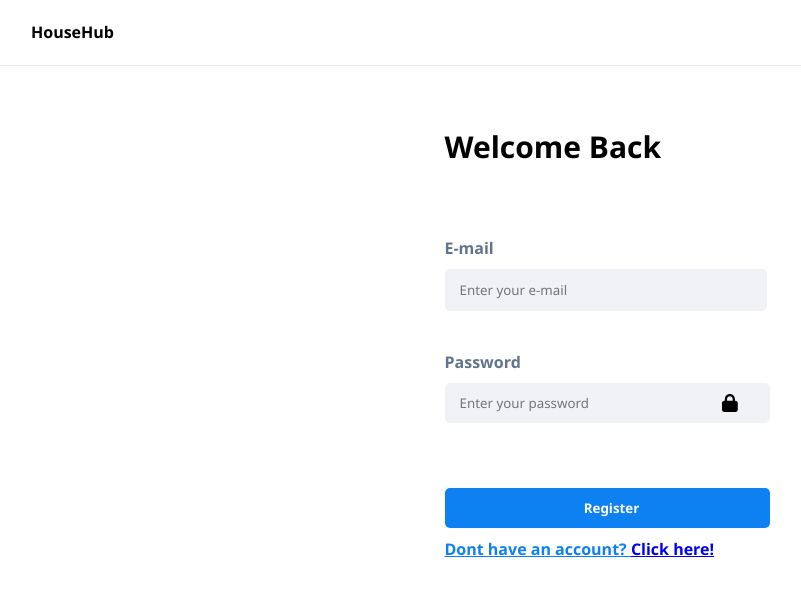
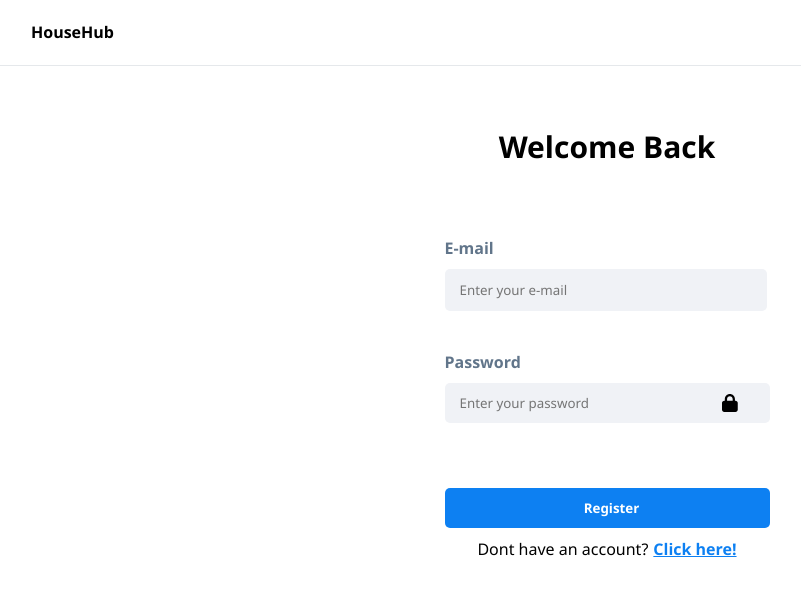
Before and after one commit to BilalHammi/HomeHub, an Angular app in the folder frontend/: page /login in a window 1280 px wide. Shown: the top 596 px of the page, without its empty margins (33-834 px from the left). Built offline with nearby package versions, Linux system fonts and the light colour scheme.

Commit message:
hyperlink styling changed.

```diff
--- a/frontend/src/app/login/login.component.css
+++ b/frontend/src/app/login/login.component.css
@@ -1,114 +1,13 @@
-/* * {
-    font-family: 'Segoe UI', Tahoma, Geneva, Verdana, sans-serif;
-}
-
-img {
-    width: 40px;
-    height: 40px;
-}
-
-.registerForm {
+h1 {
     display: flex;
     justify-content: center;
 }
 
-.under {
-    display: flex;
-    flex-direction: column;
-}
-
-.registerForm h1 {
-    margin-top: 60px;
-    margin-bottom: 40px;
-    font-size: 30px;
-    font-weight: bold;
+#hyperlinkRegister {
     display: flex;
     justify-content: center;
 }
 
-.registerForm label {
-    color: #61758A;
-    font-weight: bold;
-    margin-bottom: 10px;
+a {
+    margin-left: 5px;
 }
-
-.registerForm input {
-    background-color: #F0F2F6;
-    border-radius: 5px;
-    width: 305px;
-    height: 40px;
-    padding-left: 15px;
-    border: none;
-}
-
-.between {
-    margin: 30px 0px 10px 0px;
-}
-
-input[type="submit"] {
-    background-color: #0D80F2 !important;
-    border-radius: 5px;
-    color: white;
-    font-weight: bold;
-    width: 325px !important;
-}
-
-.between p {
-    color: #0D80F2;
-    font-weight: bold;
-    text-decoration: underline;
-}
-
-#warning {
-    color: red;
-    font-weight: bold;
-    text-decoration: none;
-    margin-bottom: 0px;
-}
-
-.input-icon-wrapper .icon {
-    position: absolute;
-    margin-left: 13%;
-    padding-right: 30px;
-    margin-top: 8px;
-}
-
-p {
-    margin-top: 10px;
-}
-.password-wrapper {
-    position: relative;
-    width: 305px;
-    height: 40px;
-}
-
-.password-wrapper input {
-    padding-left: 15px;
-    padding-right: 44px;
-    background: #F0F2F6;
-    border: none;
-    border-radius: 5px;
-    box-sizing: border-box;
-}
-
-.password-wrapper .icon {
-    position: absolute;
-    top: 50%;
-    right: 12px;
-    transform: translateY(-50%);
-    font-size: 18px;
-    cursor: pointer;
-}
-
-.password-wrapper #warning {
-    top: 100%;
-    left: 0;
-}
-
-.password-wrapper input {
-    width: 325px !important;
-}
-input[type="submit"] {
-    margin-top: 25px;
-    cursor: pointer;
-} */
--- a/frontend/src/app/login/login.component.html
+++ b/frontend/src/app/login/login.component.html
@@ -20,7 +20,7 @@
             </div>
              <div class="between">
                 <input type="submit" value="Register">
-                <p>Dont have an account? <a href="#">Click here!</a></p>
+                <p id="hyperlinkRegister">Dont have an account? <a href="#">Click here!</a></p>
             </div>
         </form>
     </section>
--- a/frontend/src/app/login/login.component.ts
+++ b/frontend/src/app/login/login.component.ts
@@ -13,7 +13,8 @@ import { FontAwesomeModule } from '@fortawesome/angular-fontawesome';
     FontAwesomeModule,
     NavbarComponent],
   templateUrl: './login.component.html',
-  styleUrl: '../register/register.component.css'
+  styleUrls: ['../register/register.component.css',
+  './login.component.css']
 })
 export class LoginComponent {
     phoneWarning = '';
--- a/frontend/src/app/register/register.component.css
+++ b/frontend/src/app/register/register.component.css
@@ -51,7 +51,7 @@ input[type="submit"] {
     width: 325px !important;
 }
 
-.between p {
+.between a {
     color: #0D80F2;
     font-weight: bold;
     text-decoration: underline;
```
